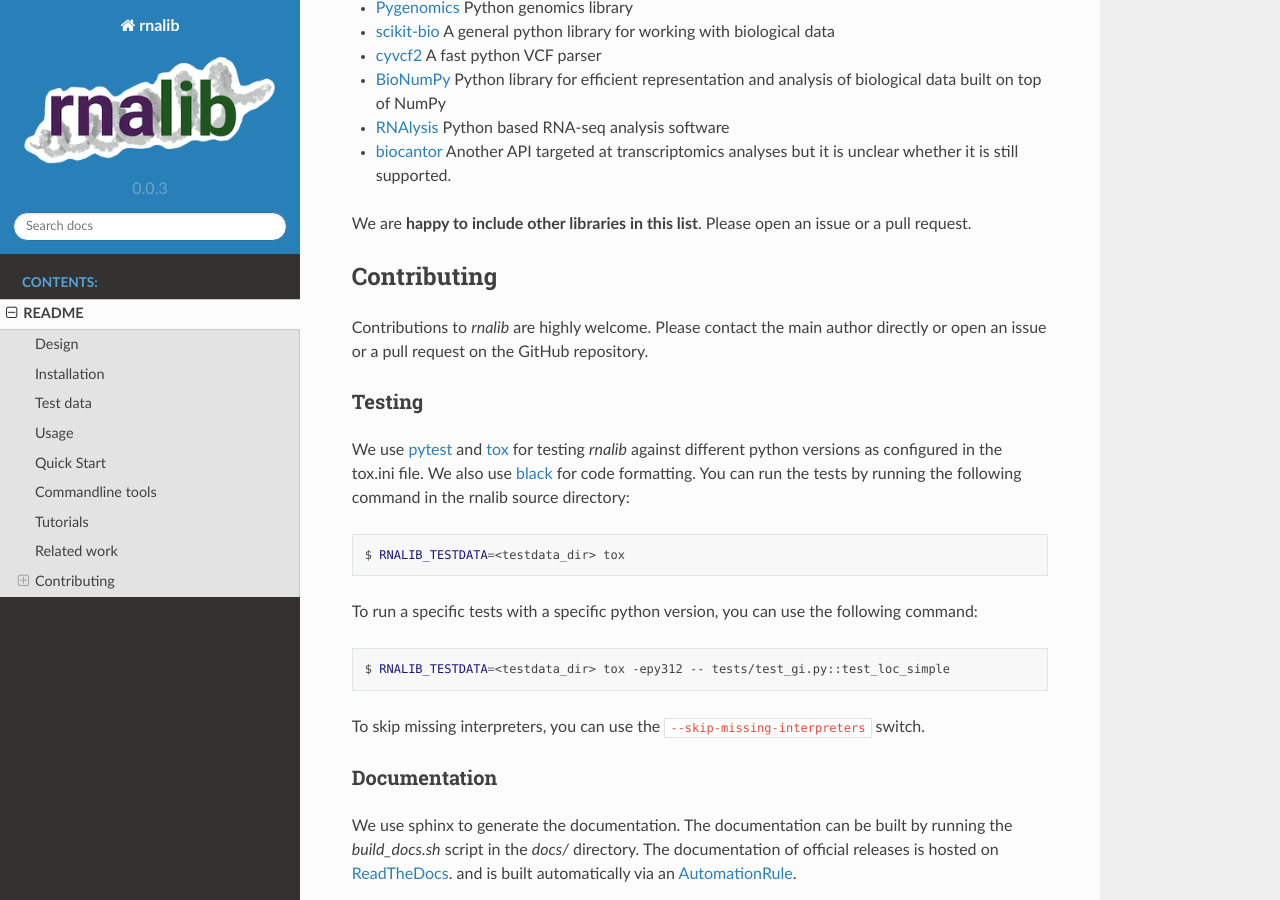
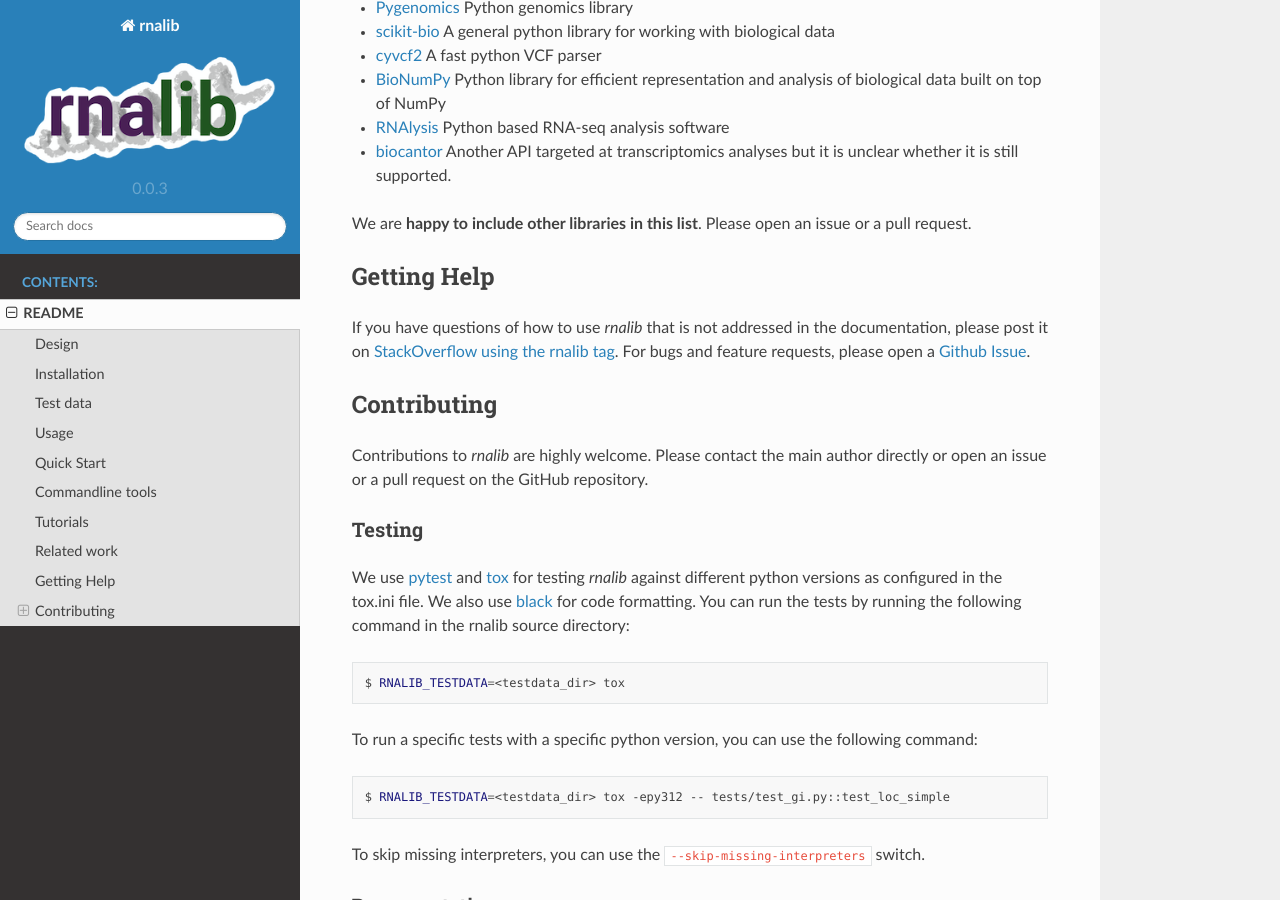
Before and after one commit to popitsch/rnalib, a Sphinx documentation site: the page built from docs/readme.rst, in a window 1280 px wide and 900 px high, scrolled down 4800 px. Built offline with Sphinx 7.4.7 and the Read the Docs theme 2.0.0, drawn with Linux system fonts in a browser that asks for light colours; pages that are not in the unit, such as notebooks, are missing from menus; the version number is read from the project's files by our own code; some of the changed lines change nothing that is shown.

```diff
--- a/docs/readme.rst
+++ b/docs/readme.rst
@@ -1,3 +1,12 @@
+.. |PyPI status| image:: https://img.shields.io/pypi/status/ansicolortags.svg
+   :target: https://pypi.python.org/pypi/ansicolortags/
+
+.. |PyPI version| image:: https://img.shields.io/pypi/v/rnalib.svg
+    :target: https://pypi.python.org/pypi/rnalib/
+
+.. |GitHub license| image:: https://img.shields.io/github/license/Naereen/StrapDown.js.svg
+   :target: https://github.com/Naereen/StrapDown.js/blob/master/LICENSE
+
 rnalib: a python-based genomics library
 =========================================
 
@@ -215,6 +224,14 @@
 We are **happy to include other libraries in this list**. Please open an issue or a pull request.
 
 
+Getting Help
+------------
+
+If you have questions of how to use *rnalib* that is not addressed in the documentation,
+please post it on `StackOverflow using the rnalib tag <https://stackoverflow.com/questions/tagged/rnalib>`__.
+For bugs and feature requests, please open a `Github Issue <https://github.com/popitsch/rnalib/issues>`__.
+
+
 
 Contributing
 ------------
@@ -224,6 +241,12 @@
 
 Testing
 """""""
+
+.. |Pytest| image:: https://img.shields.io/badge/logo-pytest-blue?logo=pytest&labelColor=5c5c5c&label=%20
+   :target: https://github.com/pytest-dev/pytest
+
+.. |Tox| image:: https://img.shields.io/badge/logo-tox-blue?logo=tox&labelColor=5c5c5c&label=testing
+   :target: https://tox.wiki/
 
 We use `pytest <https://docs.pytest.org/en/stable/>`__ and `tox <https://tox.wiki/>`__ for testing *rnalib* against
 different python versions as configured in the tox.ini file. We also use `black <https://black.readthedocs.io/>`__
```
